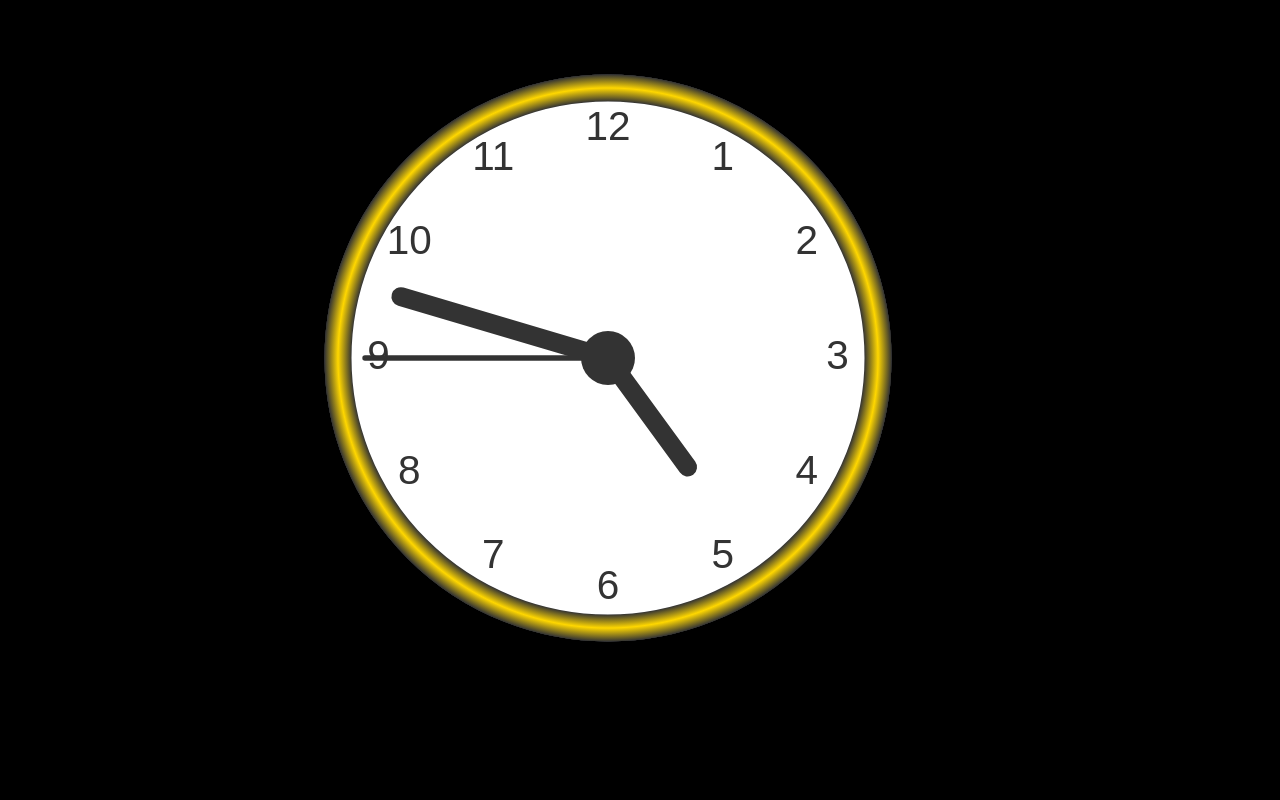
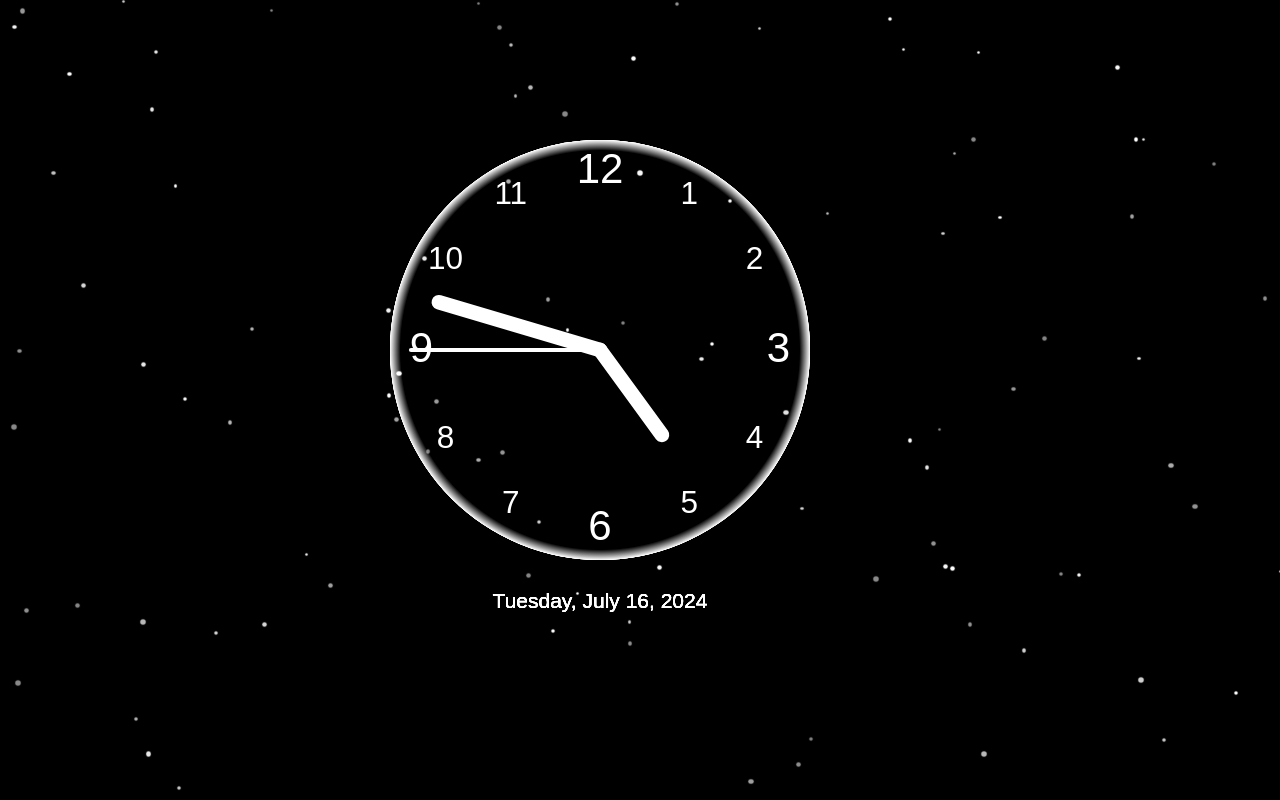
Before and after one commit to ope-spec/Analog-Calculator, a plain HTML site: page index.html in a window 1280 px wide. Drawn offline with Linux system fonts and the light colour scheme.

Commit message:
Updated clock style

```diff
--- a/asset/css/clock.css
+++ b/asset/css/clock.css
@@ -1,8 +1,32 @@
+
+
 body {
 	background-color: #000;
+	height: 100vh;
+	margin: 0;
+	overflow: hidden;
 }
 
-#canvas{
-	margin-left:300px;
-	margin-top:50px;
+.star {
+	position: absolute;
+	background-color: white;
+	border-radius: 80%;
+	box-shadow: 0 0 0.8px 0.8px white;
 }
+
+@keyframes twinkle {
+
+	0%,
+	100% {
+		opacity: 1;
+	}
+
+	50% {
+		opacity: 0.5;
+	}
+}
+
+#canvas {
+	margin-left: 300px;
+	margin-top: 50px;
+}
--- a/asset/js/clock.js
+++ b/asset/js/clock.js
@@ -2,15 +2,110 @@ var canvas = document.getElementById("canvas");
 var ctx = canvas.getContext("2d");
 var radius = canvas.height / 2;
 ctx.translate(radius, radius);
-radius = radius * 0.90;
+radius = radius * 0.70;
 setInterval(drawClock, 1000);
 
 function drawClock() {
     drawFace(ctx, radius);
     drawNumbers(ctx, radius);
     drawTime(ctx, radius);
+    drawDate(ctx, radius); // Draw the date at the bottom of the clock
+}
 
+function drawFace(ctx, radius) {
+    ctx.beginPath();
+    ctx.arc(0, 0, radius, 0, 2 * Math.PI);
+
+    // Create a radial gradient for the face
+    var grad = ctx.createRadialGradient(0, 0, radius * 0.95, 0, 0, radius * 1.05);
+    grad.addColorStop(0, 'black');
+    grad.addColorStop(0.5, 'white');
+    grad.addColorStop(1, 'black');
+    ctx.fillStyle = grad;
+
+    ctx.fill();
 }
+
+function drawNumbers(ctx, radius) {
+    var ang;
+    var num;
+    ctx.font = radius * 0.15 + "px arial";
+    ctx.textBaseline = "middle";
+    ctx.textAlign = "center";
+    ctx.fillStyle = 'white';  // Set the color of the numbers to white
+    for (num = 1; num < 13; num++) {
+        ang = num * Math.PI / 6;
+        // Determine font size based on number
+        if (num === 12 || num === 3 || num === 6 || num === 9) {
+            ctx.font = radius * 0.2 + "px arial"; // Larger font for 12, 3, 6, 9
+        } else {
+            ctx.font = radius * 0.15 + "px arial"; // Smaller font for other numbers
+        }
+        ctx.rotate(ang);
+        ctx.translate(0, -radius * 0.85);
+        ctx.rotate(-ang);
+        ctx.fillText(num.toString(), 0, 0);
+        ctx.rotate(ang);
+        ctx.translate(0, radius * 0.85);
+        ctx.rotate(-ang);
+    }
+}
+
+function drawTime(ctx, radius){
+    var now = new Date();
+    var hour = now.getHours();
+    var minute = now.getMinutes();
+    var second = now.getSeconds();
+
+    hour = hour % 12;
+    hour = (hour * Math.PI / 6) +
+           (minute * Math.PI / (6 * 60)) +
+           (second * Math.PI / (360 * 60));
+    drawHand(ctx, hour, radius * 0.5, radius * 0.07, 'white'); // Pass 'white' as color
+
+    minute = (minute * Math.PI / 30) + (second * Math.PI / (30 * 60));
+    drawHand(ctx, minute, radius * 0.8, radius * 0.07, 'white'); // Pass 'white' as color
+
+    second = (second * Math.PI / 30);
+    drawHand(ctx, second, radius * 0.9, radius * 0.02, 'white'); // Pass 'white' as color
+}
+
+function drawHand(ctx, pos, length, width, color) {
+    ctx.beginPath();
+    ctx.strokeStyle = color; // Set stroke color to 'white'
+    ctx.lineWidth = width;
+    ctx.lineCap = "round";
+    ctx.moveTo(0, 0);
+    ctx.rotate(pos);
+    ctx.lineTo(0, -length);
+    ctx.stroke();
+    ctx.rotate(-pos);
+}
+
+function drawDate(ctx, radius) {
+    var now = new Date();
+    var days = ['Sunday', 'Monday', 'Tuesday', 'Wednesday', 'Thursday', 'Friday', 'Saturday'];
+    var months = ['January', 'February', 'March', 'April', 'May', 'June', 'July', 'August', 'September', 'October', 'November', 'December'];
+    var day = days[now.getDay()];
+    var date = now.getDate();
+    var month = months[now.getMonth()];
+    var year = now.getFullYear();
+
+    var dateStr = day + ', ' + month + ' ' + date + ', ' + year;
+
+    ctx.font = radius * 0.1 + "px arial";
+    ctx.fillStyle = 'white';
+    ctx.textBaseline = "middle";
+    ctx.textAlign = "center";
+
+    // Calculate position for the date text
+    var offsetY = radius * 1.2; // Adjust the vertical position as needed
+
+    ctx.fillText(dateStr, 0, offsetY);
+}
+
+/*
+<------Old Styling----------->
 
 function drawFace(ctx, radius) {
 	var grad;
@@ -49,32 +144,35 @@ function drawNumbers(ctx, radius) {
 	}
 }
 
-function drawTime(ctx, radius){
+
+function drawTime(ctx, radius) {
 	var now = new Date();
 	var hour = now.getHours();
 	var minute = now.getMinutes();
 	var second = now.getSeconds();
 
-    hour=hour%12;
-    hour=(hour*Math.PI/6)+
-    (minute*Math.PI/(6*60))+
-    (second*Math.PI/(360*60));
-    drawHand(ctx, hour, radius*0.5, radius*0.07);
+	hour = hour % 12;
+	hour = (hour * Math.PI / 6) +
+		(minute * Math.PI / (6 * 60)) +
+		(second * Math.PI / (360 * 60));
+	drawHand(ctx, hour, radius * 0.5, radius * 0.07);
 
-    minute=(minute*Math.PI/30)+(second*Math.PI/(30*60));
-    drawHand(ctx, minute, radius*0.8, radius*0.07);
+	minute = (minute * Math.PI / 30) + (second * Math.PI / (30 * 60));
+	drawHand(ctx, minute, radius * 0.8, radius * 0.07);
 
-    second=(second*Math.PI/30);
-    drawHand(ctx, second, radius*0.9, radius*0.02);
+	second = (second * Math.PI / 30);
+	drawHand(ctx, second, radius * 0.9, radius * 0.02);
 }
 
 function drawHand(ctx, pos, length, width) {
 	ctx.beginPath();
 	ctx.lineWidth = width;
 	ctx.lineCap = "round";
-    ctx.moveTo(0,0);
+	ctx.moveTo(0, 0);
 	ctx.rotate(pos);
 	ctx.lineTo(0, -length);
 	ctx.stroke();
 	ctx.rotate(-pos);
 }
+
+*/
--- /dev/null
+++ b/asset/js/style.js
@@ -0,0 +1,12 @@
+const starCount = 100; // Number of stars
+
+for (let i = 0; i < starCount; i++) {
+	let star = document.createElement('div');
+	star.className = 'star';
+	star.style.width = `${Math.random() * 3 + 1}px`;
+	star.style.height = star.style.width;
+	star.style.top = `${Math.random() * 100}vh`;
+	star.style.left = `${Math.random() * 100}vw`;
+	star.style.animation = `twinkle ${Math.random() * 5 + 5}s infinite`;
+	document.body.appendChild(star);
+}
--- a/index.html
+++ b/index.html
@@ -1,5 +1,6 @@
 <!DOCTYPE html>
 <html lang="en">
+
 <head>
 	<meta charset="UTF-8">
 	<meta name="viewport" content="width=device-width, initial-scale=1.0">
@@ -8,11 +9,15 @@
 	<link rel="stylesheet" href="asset/css/clock.css">
 
 </head>
+
 <body>
 
 	<canvas id="canvas" width="600" height="600"></canvas>
 
 	<script src="asset/js/clock.js"></script>
 
+	<script src="asset/js/style.js"></script>
+
 </body>
+
 </html>
```
Lines whose indentation alone changed are shown as unchanged.
